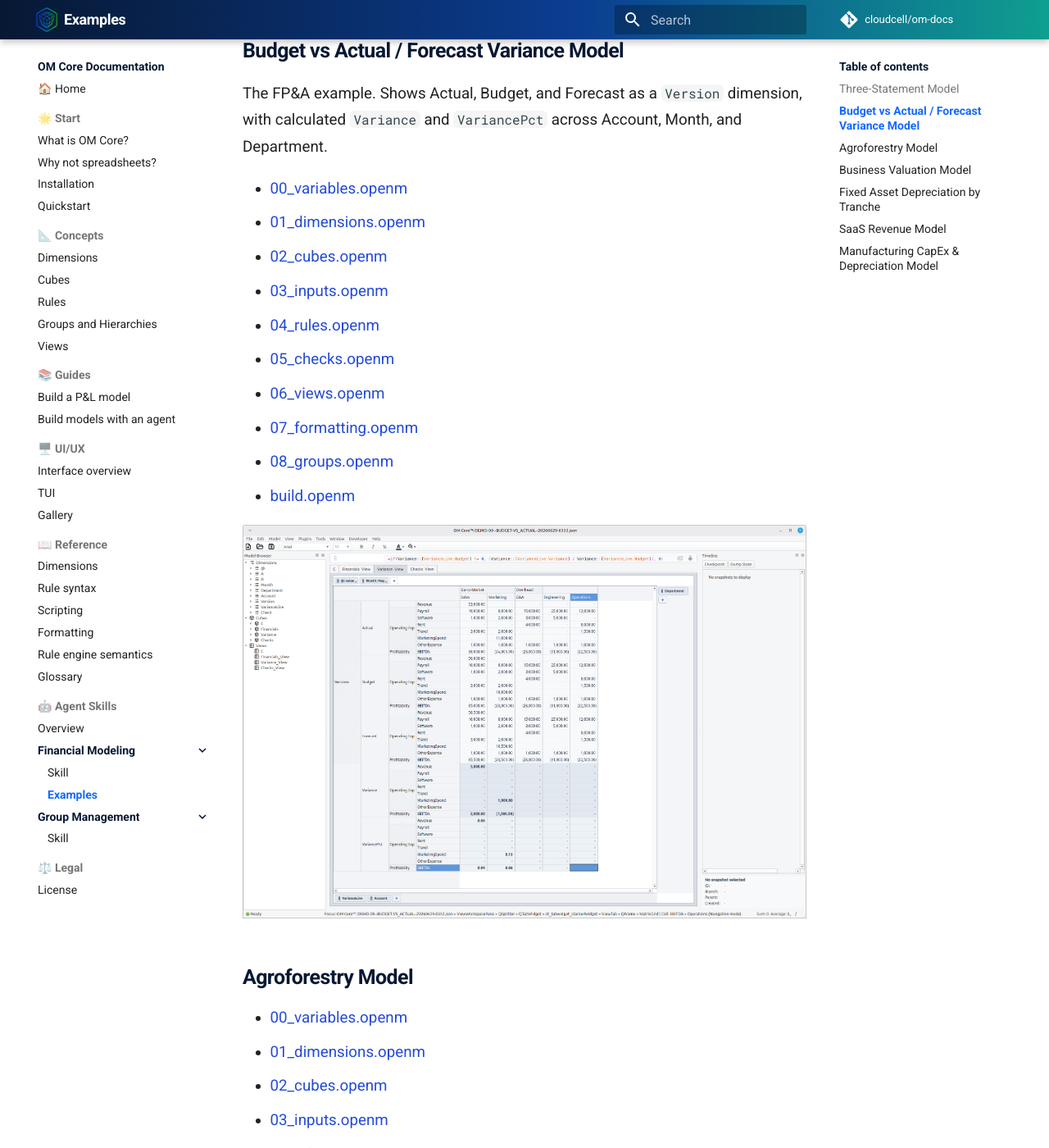
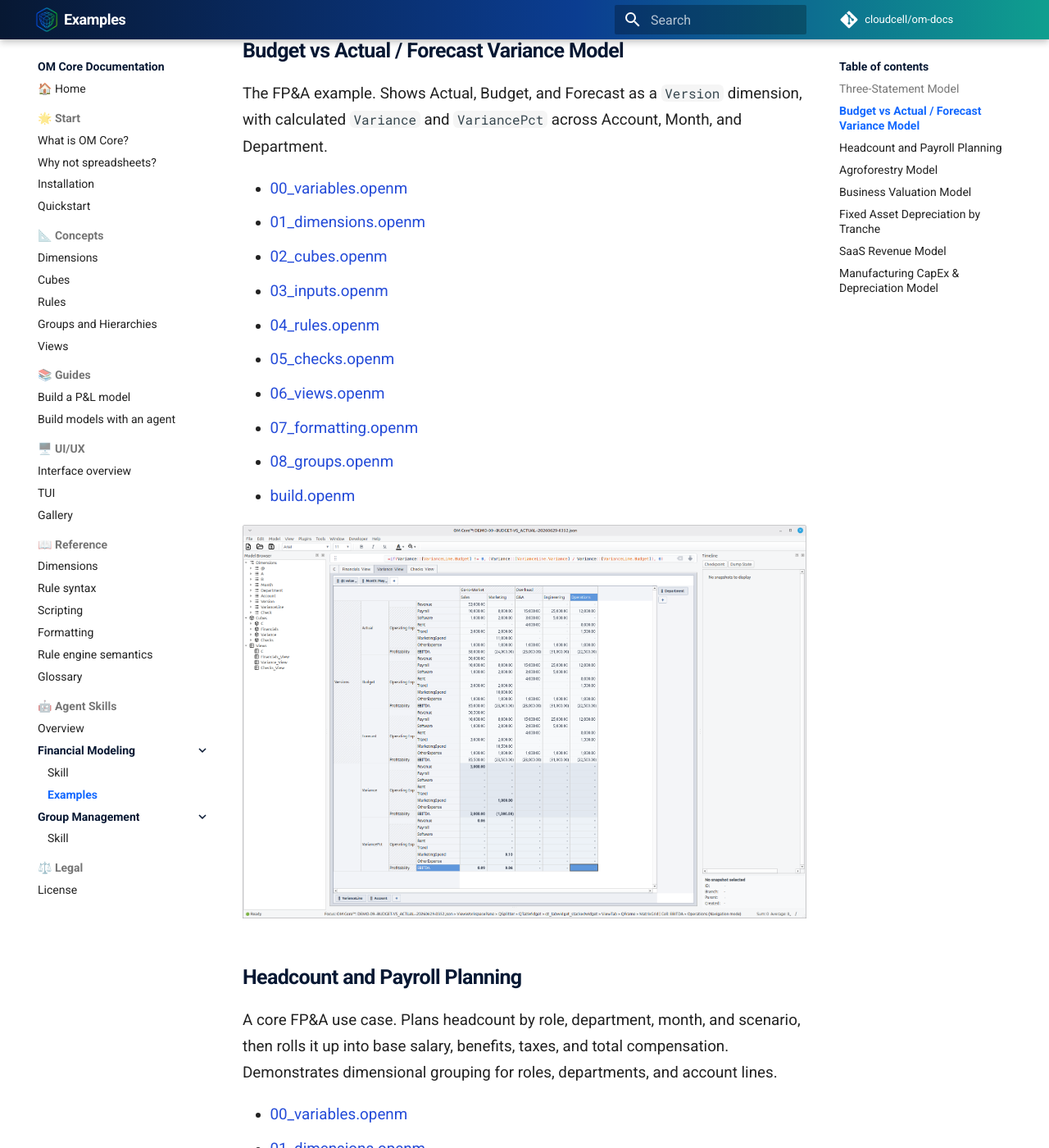
Before and after one commit to cloudcell/om-docs, an MkDocs documentation site: the page built from docs/skills/om-core-financial-modeling/examples/index.md, in a window 1280 px wide and 1400 px high, scrolled down 1496 px. Shown: the whole window at 82% size. Built offline with MkDocs 1.6.1 and Material for MkDocs 9.7.7, drawn with Linux system fonts in a browser that asks for light colours; comment, search, counter and statistics services are not loaded.

Commit message:
docs: add headcount and payroll planning example model
Add new headcount-payroll-planning example demonstrating FP&A workforce planning. Model includes headcount by role/department/month/scenario dimensions, calculates base salary, benefits, taxes, and total compensation with validation checks. Add example to index with description and file links.

```diff
--- a/docs/skills/om-core-financial-modeling/examples/index.md
+++ b/docs/skills/om-core-financial-modeling/examples/index.md
@@ -54,6 +54,23 @@ Department.
 - [build.openm](budget-vs-actual-model/build.openm)
 
 ![Budget vs Actual model running in the OM Core UI](../../../assets/images/budget-vs-actual-model.png)
+
+## Headcount and Payroll Planning
+
+A core FP&A use case. Plans headcount by role, department, month, and scenario,
+then rolls it up into base salary, benefits, taxes, and total compensation.
+Demonstrates dimensional grouping for roles, departments, and account lines.
+
+- [00_variables.openm](headcount-payroll-planning/00_variables.openm)
+- [01_dimensions.openm](headcount-payroll-planning/01_dimensions.openm)
+- [02_cubes.openm](headcount-payroll-planning/02_cubes.openm)
+- [03_inputs.openm](headcount-payroll-planning/03_inputs.openm)
+- [04_rules.openm](headcount-payroll-planning/04_rules.openm)
+- [05_checks.openm](headcount-payroll-planning/05_checks.openm)
+- [06_views.openm](headcount-payroll-planning/06_views.openm)
+- [07_formatting.openm](headcount-payroll-planning/07_formatting.openm)
+- [08_groups.openm](headcount-payroll-planning/08_groups.openm)
+- [build.openm](headcount-payroll-planning/build.openm)
 
 ## Agroforestry Model
 
```
Also changed, not shown: 10 other files.
